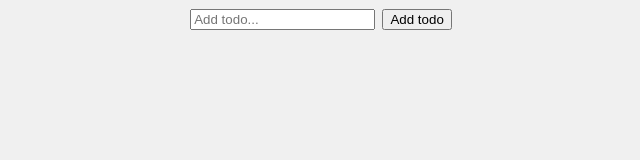
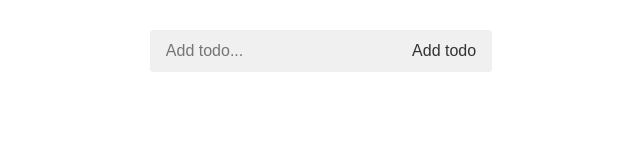
Before and after one commit to dielanophals/ing-todo, a website with bundled scripts: page index.html in a window 1280 px wide. Shown: the whole page, without its empty margins (319-959 px from the left). Built offline with nearby package versions, Linux system fonts and the light colour scheme.

Commit message:
Add styling to todo form

```diff
--- a/index.html
+++ b/index.html
@@ -13,7 +13,7 @@
       margin: 0;
       padding: 0;
       font-family: sans-serif;
-      background-color: #f0f0f0;
+      background-color: white;
     }
   </style>
   <title>ING Todo</title>
--- a/src/components/todo-form.js
+++ b/src/components/todo-form.js
@@ -7,8 +7,29 @@ export class TodoForm extends LitElement {
 
     static styles = [
         css`
-            :host {
-                display: block;
+            form {
+                background-color: #f0f0f0;
+                margin-top: 30px;
+                border-radius: 4px;
+            }
+
+            input[type=text], button{
+                border-radius: 4px;
+                border: none;
+                padding: 12px 16px;
+                background-color: #f0f0f0;
+                font-size: 16px;
+                color: #333;
+            }
+
+            button {
+                color: #333;
+                cursor: pointer;
+            }
+
+            button:active{
+                background-color: #696969;
+                color: white;
             }
         `
     ];
--- a/src/ing-todo.js
+++ b/src/ing-todo.js
@@ -19,13 +19,13 @@ class IngTodo extends LitElement {
       align-items: center;
       justify-content: center;
       font-size: calc(10px + 2vmin);
-      max-width: 1024px;
       margin: 0 auto;
       text-align: center;
     }
 
     main {
       flex-grow: 1;
+      max-width: 1024px;
     }
   `;
 
```
